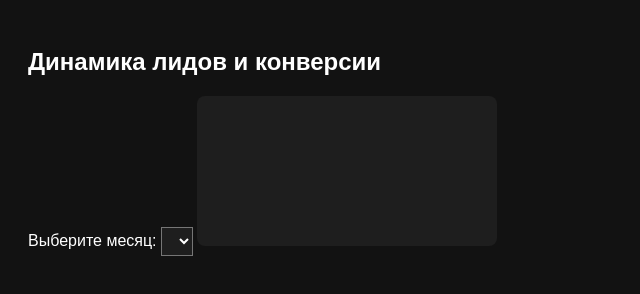
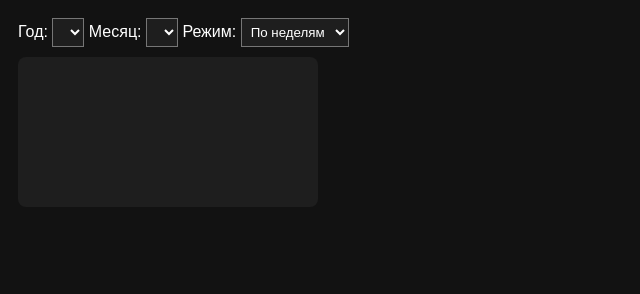
Before and after one commit to gaffygafcompany1337-del/amo-widget, a plain HTML site: page leads_widget/index.html in a window 1280 px wide. Shown: the whole page, without its empty margins (0-640 px from the left). Drawn offline with nearby package versions, Linux system fonts and the light colour scheme.

Commit message:
Update index.html

```diff
--- a/leads_widget/index.html
+++ b/leads_widget/index.html
@@ -1,10 +1,29 @@
-<div id="widgetContainer">
-    <h2>Динамика лидов и конверсии</h2>
-    <label for="monthSelect">Выберите месяц:</label>
-    <select id="monthSelect"></select>
-    <canvas id="leadsChart"></canvas>
-</div>
-
-<script src="https://cdn.jsdelivr.net/npm/chart.js"></script>
-<script src="main.js" defer></script>
-<link rel="stylesheet" href="style.css">
+<!DOCTYPE html>
+<html lang="ru">
+<head>
+    <meta charset="UTF-8">
+    <title>Виджет Лиды и Конверсия</title>
+    <link rel="stylesheet" href="style.css">
+    <script src="https://cdn.jsdelivr.net/npm/chart.js"></script>
+</head>
+<body>
+    <div class="widget-container">
+        <div class="controls">
+            <label>Год:
+                <select id="yearSelect"></select>
+            </label>
+            <label>Месяц:
+                <select id="monthSelect"></select>
+            </label>
+            <label>Режим:
+                <select id="viewSelect">
+                    <option value="week">По неделям</option>
+                    <option value="month">По месяцам</option>
+                </select>
+            </label>
+        </div>
+        <canvas id="leadsChart"></canvas>
+    </div>
+    <script src="main.js"></script>
+</body>
+</html>
```
